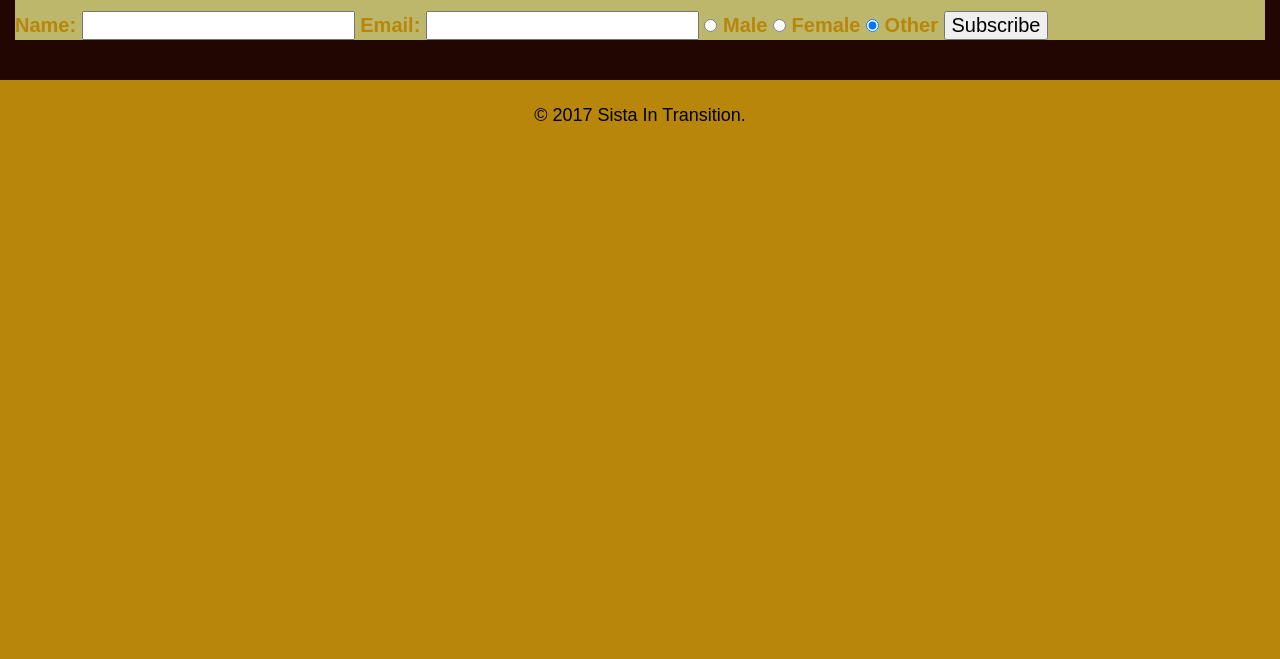
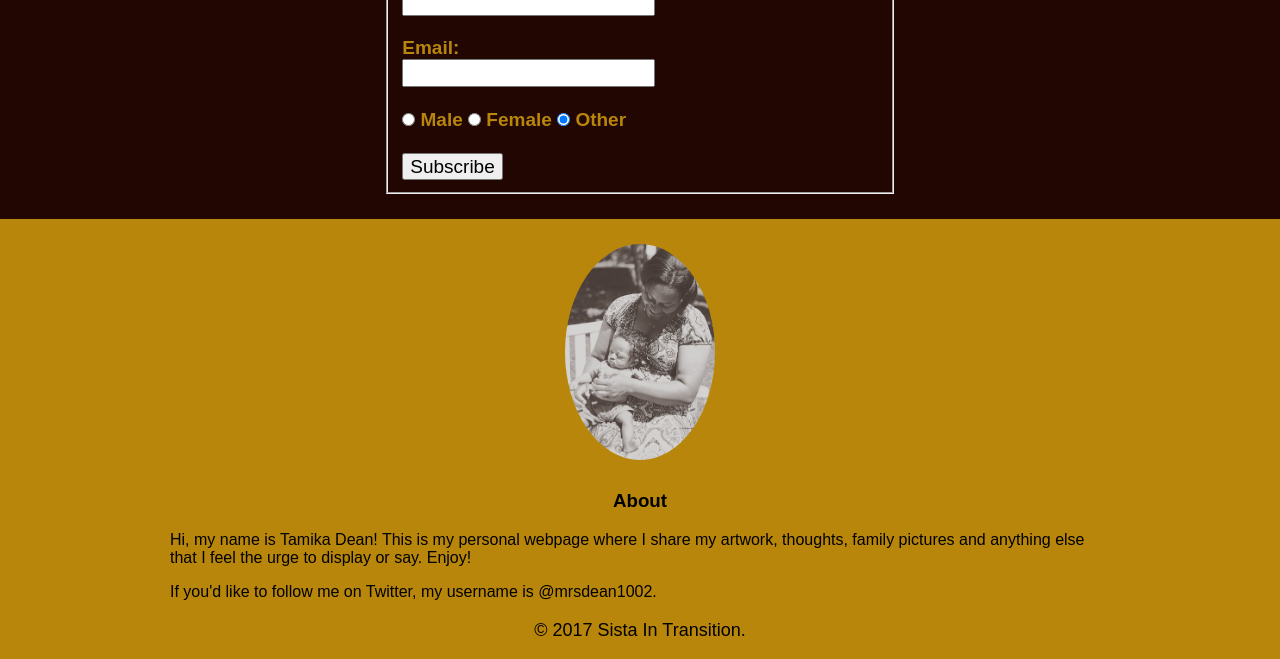
Before and after one commit to mrsdean1002/Personal-Page, a plain HTML site: page contact.html in a window 1280 px wide. Shown: the part 204-863 px from the top of the page. Before the commit the page ends 800 px from the top, so only its background shows below. Drawn offline with nearby package versions, Linux system fonts and the light colour scheme; a web font is replaced by a local one.

Commit message:
deleted a css file, made modifications to contact and index pages, added image to contact page

```diff
--- a/contact.html
+++ b/contact.html
@@ -25,33 +25,41 @@
           <li><a href="http://facebook.com/scorpiochick23"><img src="img/facebook-wrap.png" alt="Facebook Logo" class="social-icon"></a></li>
         </ul>
       </nav>
+      <section id="form">
       <form action="index.html" method="post">
+          <fieldset>
+            <legend><h3>Subscribe to Sista In Transition</h3></legend>
 
-          <h2>Subscribe to Sista In Transition</h2>
+            <label for="name">Name:</label><br>
+            <input type="text" id="name" name="user_name"><br>
 
-            <label for="name">Name:</label>
-            <input type="text" id="name" name="user_name">
+            <br><label for="mail">Email:</label><br>
+            <input type="email" id="mail" name="user_email"><br>
 
-            <label for="mail">Email:</label>
-            <input type="email" id="mail" name="user_email">
-
-          <input type="radio" name="gender" value="male" checked> Male
+          <br><input type="radio" name="gender" value="male" checked> Male
         <input type="radio" name="gender" value="female" checked> Female
         <input type="radio" name="gender" value="other" checked> Other
 
-          <button onclick="myFunction()">Subscribe</button>
+          <br><br><button onclick="myFunction()">Subscribe</button>
 
-<script>
-function myFunction() {
-    alert("Thank You For Subscribing!");
-}
-</script>
 
+        <script>
+          function myFunction() {
+          alert("Thank You For Subscribing!");
+         }
+        </script>
+        </fieldset>
         </form>
+        </section>
     </header>
 
     <div id="wrapper">
       <section>
+        <img src="img/meandnoah2.jpg" alt="Photograph of Tamika Dean" class="profile-pic1">
+        <h3>About</h3>
+        <p>Hi, my name is Tamika Dean! This is my personal webpage where I share my artwork, thoughts, family pictures and anything else that I feel the urge to display or say. Enjoy!</p>
+        <p>If you'd like to follow me on Twitter, my username is <a href="http://twitter.com/mrsdean1002">@mrsdean1002</a>.</p>
+
       </section>
       <footer>
         <p>&copy; 2017 Sista In Transition.</p>
--- a/css/main.css
+++ b/css/main.css
@@ -9,8 +9,9 @@ body {
 #wrapper {
   max-width: 940px;  /**** want width to be no larger than 940pixels across ****/
   margin: 0 auto;
-  padding: 0 5%;     /**** first value reps top and bottom, second value reps left and right****/
+  padding: 0 5%;     /*** first value reps top and bottom, second value reps left and right****/
 }
+
 
 a {
   text-decoration: none;
@@ -26,13 +27,14 @@ h3 {
   margin: 0 0 1em 0;
 }
 
+
 /********************
 HEADING
 ********************/
 
 header {
 /*  float: left;*/
-  margin: 0px 0 25px 0;
+  margin: 0px 0px 25px 0;
   padding: 5px 0 0 0;
   width: 100%;
 }
@@ -198,10 +200,16 @@ PAGE: ABOUT
 PAGE: CONTACT
 ********************/
 
+#form {
+  max-width: 40%;
+  margin: auto;
+}
+
 form {
-  color:#b8860b;
-  font-size: 20px;
+  color:darkgoldenrod;
+  font-size: 19px;
   font-weight: 600;
-  border: 15px solid #210602;
-  background-color: darkkhaki;
+/*  border: 15px solid #210602;*/
+  display: block;
+/*  background-color: #b8860b;*/
 }
--- a/css/responsive.css
+++ b/css/responsive.css
@@ -1,16 +1,17 @@
-@media (max-width: 700px) {
-  .gallery li {
-    width: 80%;
+@media (max-width: 768px) {
+  .gallery li a {
+    display: block;
+    width: 100%;
+    background-color: #fff;
   }
 }
 
-/*
-@media (min-width: 900px) {
-  .gallery li {
-    width: 80%;
-  }
+ul li
+{
+  list-style: none;
+  display: inline-block;
+
 }
-*/
 
 
 .container
@@ -64,3 +65,11 @@
 {
   transform: scale(1.2);
 }
+
+
+.profile-pic1 {
+  display: block;
+  max-width: 150px;
+  margin: 0 auto 30px;
+  border-radius: 100%;
+}
--- a/js/app.js
+++ b/js/app.js
@@ -0,0 +1,5 @@
+<script>
+function myFunction() {
+    alert("Thank You For Subscribing!");
+}
+</script>
```
Also changed, not shown: index.html (+0 -2 lines), css/media queries.css (deleted), img/meandnoah2.jpg (added).
